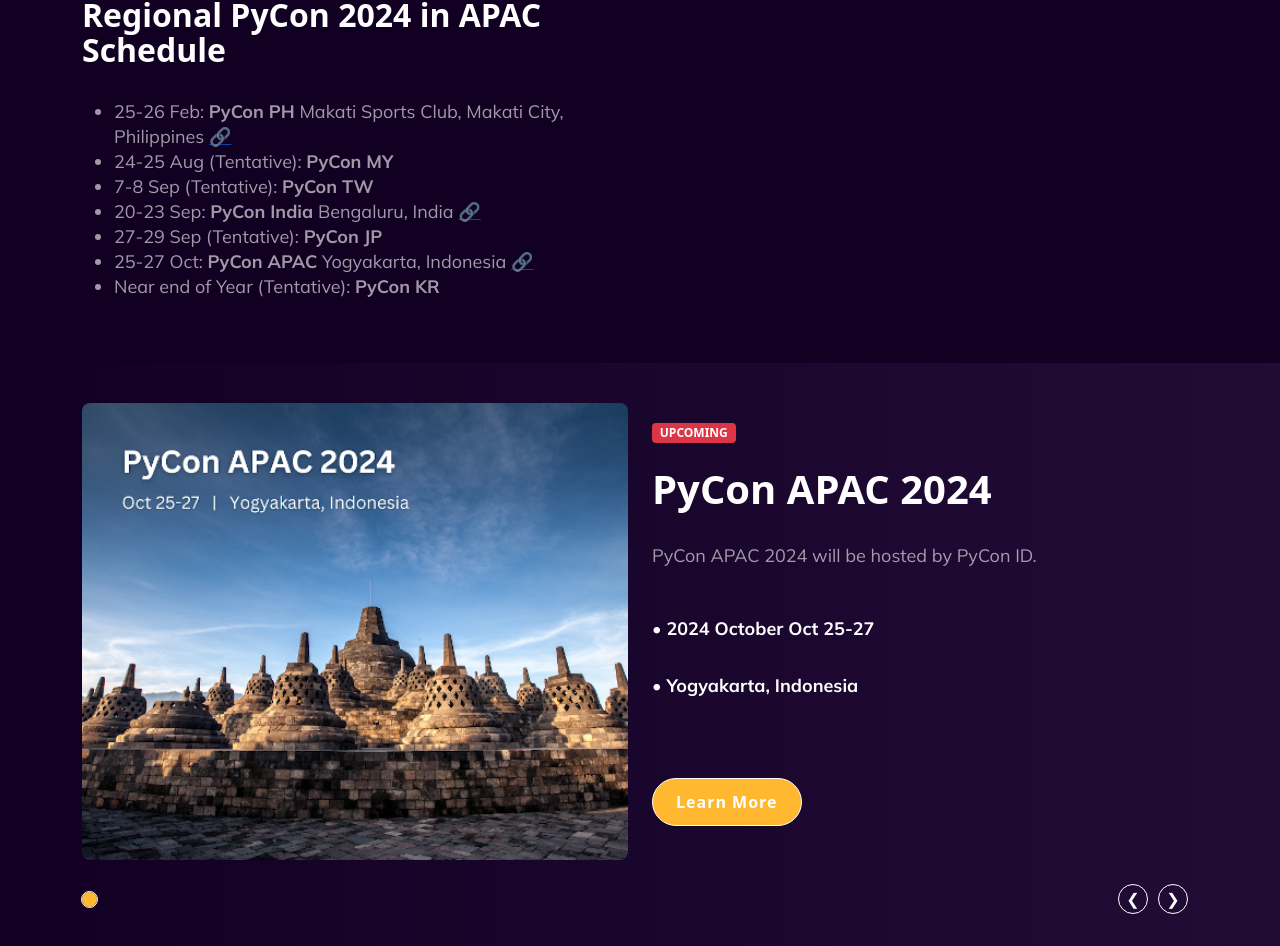
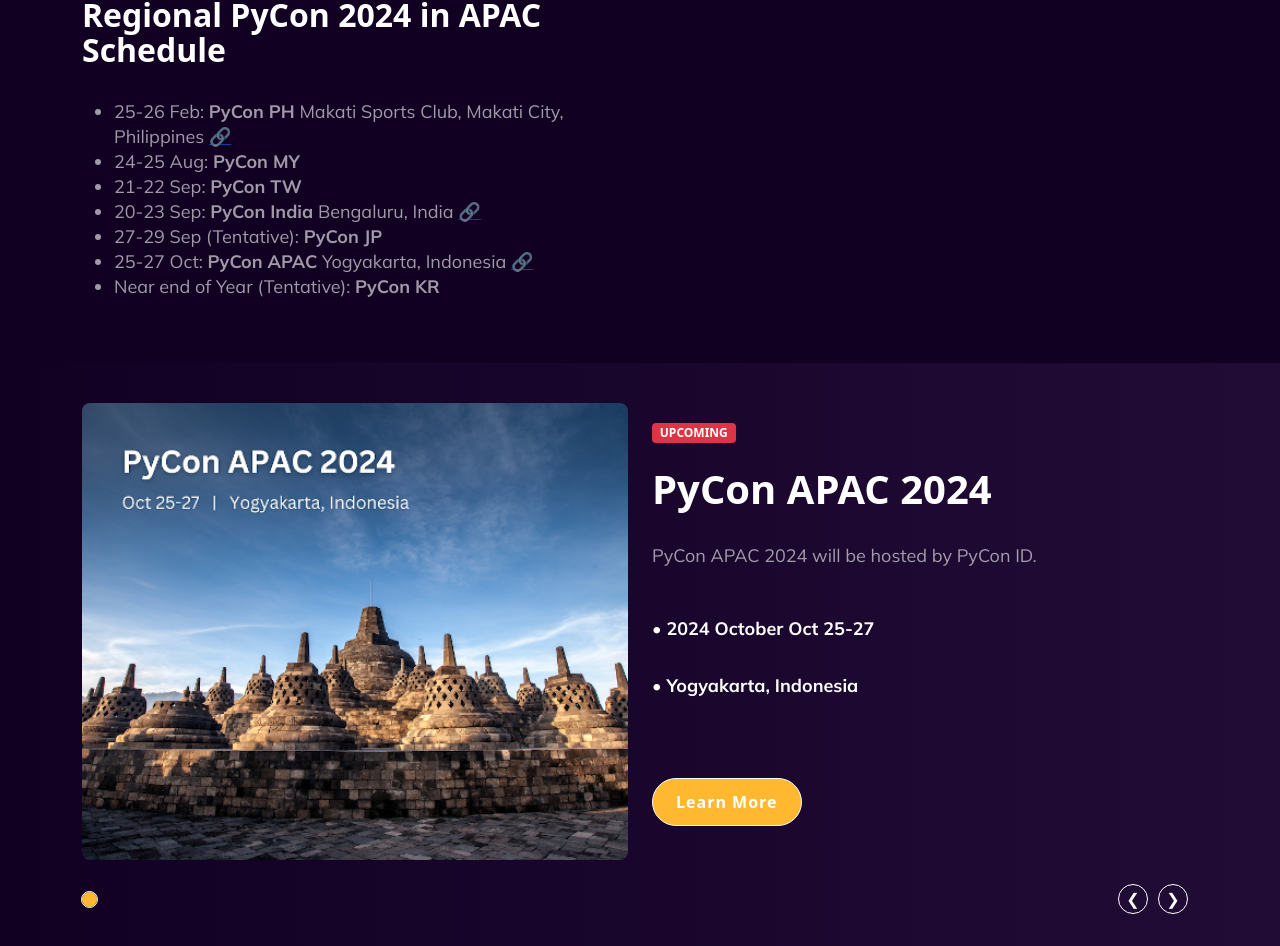
Before and after one commit to PyConAPAC/PyConAPAC.github.io, a React (Create React App) app: page / in a window 1280 px wide. Shown: the part 3220-4166 px from the top of the page. Built offline with nearby package versions, Linux system fonts and the light colour scheme.

Commit message:
Update PyCon My and PyCon TW 2024

```diff
--- a/src/views/events/Events.tsx
+++ b/src/views/events/Events.tsx
@@ -78,11 +78,11 @@
         link: 'https://pycon-2024.python.ph',
     },
     {
-        date: '24-25 Aug (Tentative)',
+        date: '24-25 Aug',
         title: 'PyCon MY',
     },
     {
-        date: '7-8 Sep (Tentative)',
+        date: '21-22 Sep',
         title: 'PyCon TW',
     },
     {
```
